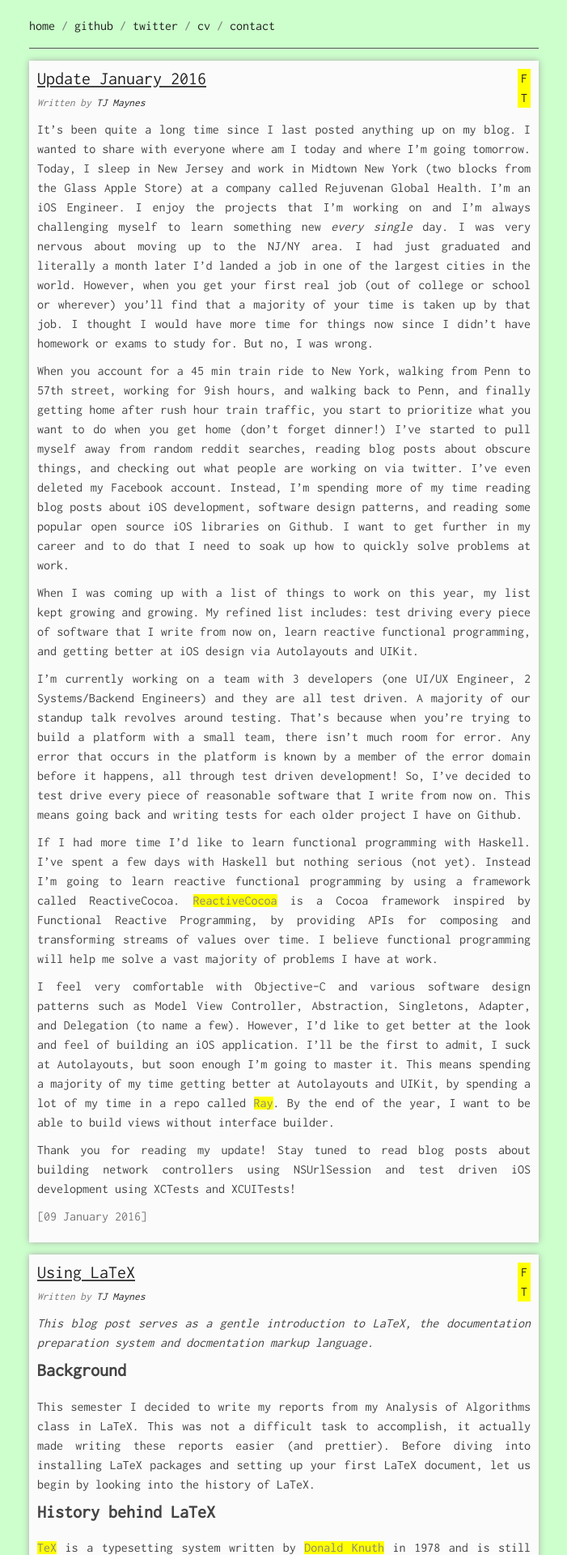
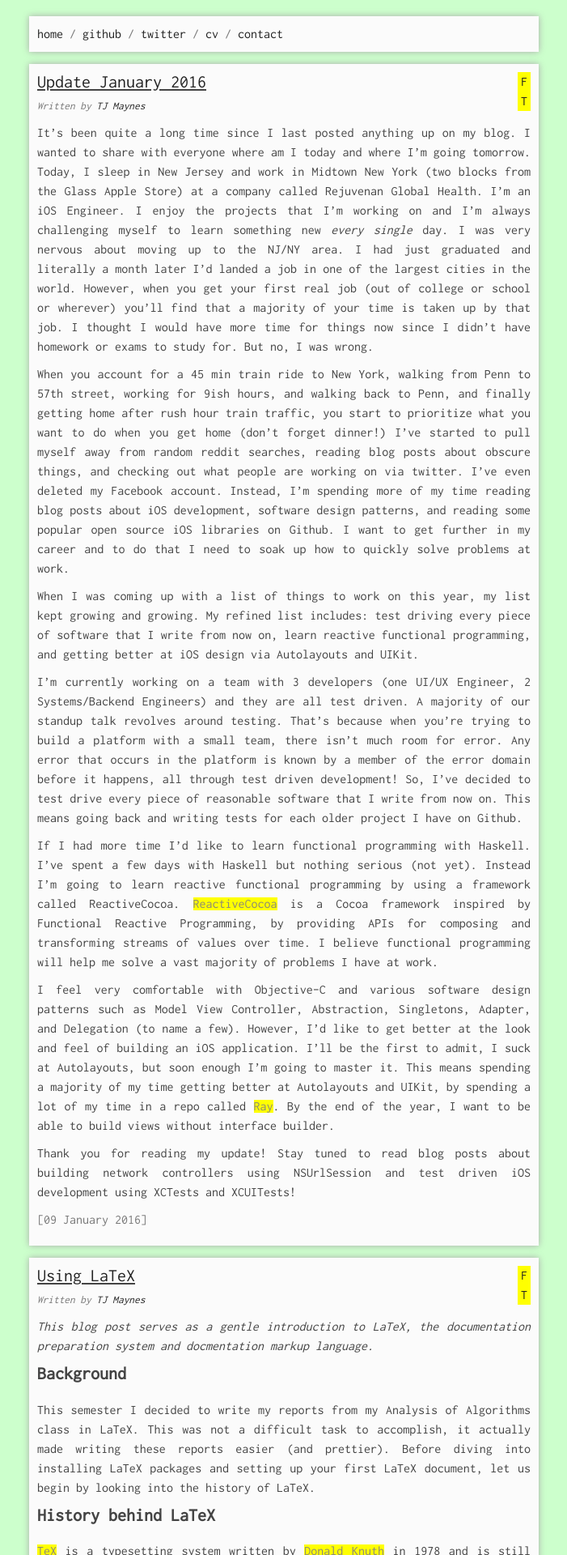
Before and after one commit to embaron/tjmaynes.github.io, a Jekyll site: the page built from index.html, in a window 1280 px wide. Shown: the top 1920 px of the page at 81% size, without its empty margins (289-990 px from the left). Built offline with Jekyll 4.4.1, drawn with Linux system fonts in a browser that asks for light colours; the list of posts is cut into pages by our own code.

Commit message:
Finished styling

```diff
--- a/_includes/footer.html
+++ b/_includes/footer.html
@@ -1,5 +1,3 @@
 <footer>
-		{% include projects.html %}
-	<hr>
-		© <a href="mailto:tjmaynes@gmail.com">TJ Maynes</a> | 2016
+  © <a href="mailto:tjmaynes@gmail.com">TJ Maynes</a> | 2016
 </footer>
--- a/_includes/style.css
+++ b/_includes/style.css
@@ -49,11 +49,14 @@ h2 {
   font-size: 18px;
   text-decoration:underline;
 }
-ol, ul{
+.post ol, .post ul{
   margin:0 0 10px;
 }
 p, table, pre, dl {
   margin:0 0 10px 0;
+}
+.menu {
+  margin-bottom: 15px;
 }
 .menu ul li {
   display: inline;
@@ -144,10 +147,10 @@ section {
   -webkit-box-shadow: 0 0 8px rgba(0, 0, 0, .8);
   -moz-box-smallhadow: 0 0 8px rgba(0, 0, 0, .8);
 }
-.post, #pagination {
+.post, #pagination, .projects, .menu, footer {
   background: #fbfbfb;
-  padding:10px;
   box-shadow: 0 0 8px #aaa;
+  padding:10px 10px 10px 10px;
 }
 #posts ol, #posts ul, #projects ol, #projects ul{
   margin:0;
@@ -204,10 +207,11 @@ section {
   background: yellow;
 }
 footer {
-  margin-top: 20px;
+  margin-top: 15px;
+  text-align: center;
 }
 #pagination {
-  margin: 0 auto;
+  margin: 10pt auto;
   text-align: center;
 }
 {% include pygment_trac.css %}
--- a/_layouts/main.html
+++ b/_layouts/main.html
@@ -7,10 +7,9 @@
     <div class="wrapper">
       <div class="content">
         {% include header.html %}
-        <hr>
         {% include blogs.html %}
         {% include nav-pagination.html %}
-        <hr>
+        {% include projects.html %}
         {% include footer.html %}
       </div>
     </div>
--- a/_layouts/post.html
+++ b/_layouts/post.html
@@ -6,9 +6,8 @@
   <body>
     <div class="wrapper">
       {% include header.html %}
-      <hr>
       {% include blog-post.html %}
-      <hr>
+      {% include projects.html %}
       {% include footer.html %}
     </div>
   </body>
```
